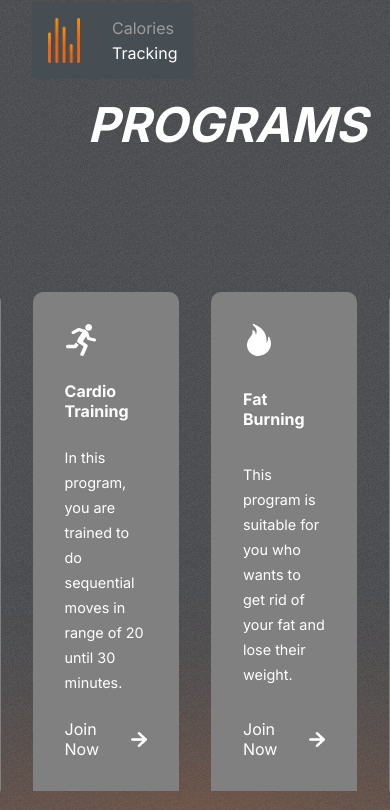
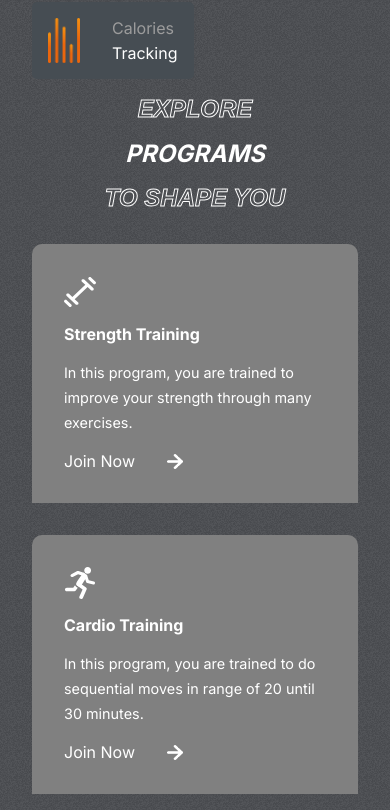
Before and after one commit to Abdelkader0/Gym, a React (Create React App) app: page / in a window 390 px wide. Shown: the part 1034-1844 px from the top of the page. Built offline with nearby package versions, Linux system fonts and the light colour scheme.

Commit message:
update for responsive

```diff
--- a/src/Components/Programs/programs.css
+++ b/src/Components/Programs/programs.css
@@ -57,3 +57,20 @@
     background-color: var(--planCard);
     cursor: pointer;
 }
+
+@media screen and (max-width: 768px) {
+    .programs-header {
+        flex-direction: column;
+        justify-content: center;
+        gap: 1rem;
+        font-size: x-large;
+        align-items: center;
+        margin-top: 0rem;
+    }
+    .program-categorie {
+        flex-direction: column;
+    }
+    .categorie:hover {
+        background-color: var(--orange);
+    }
+}
```
